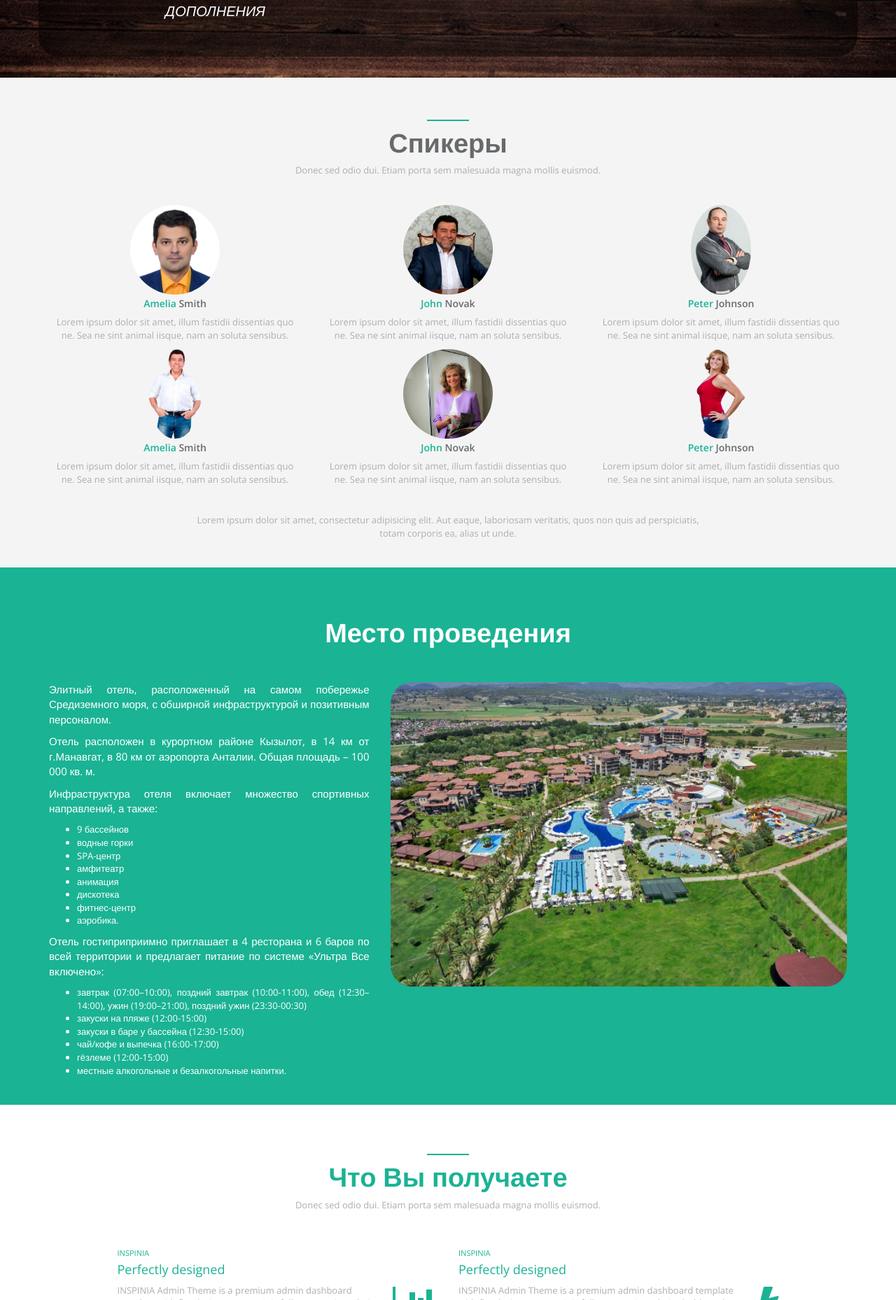
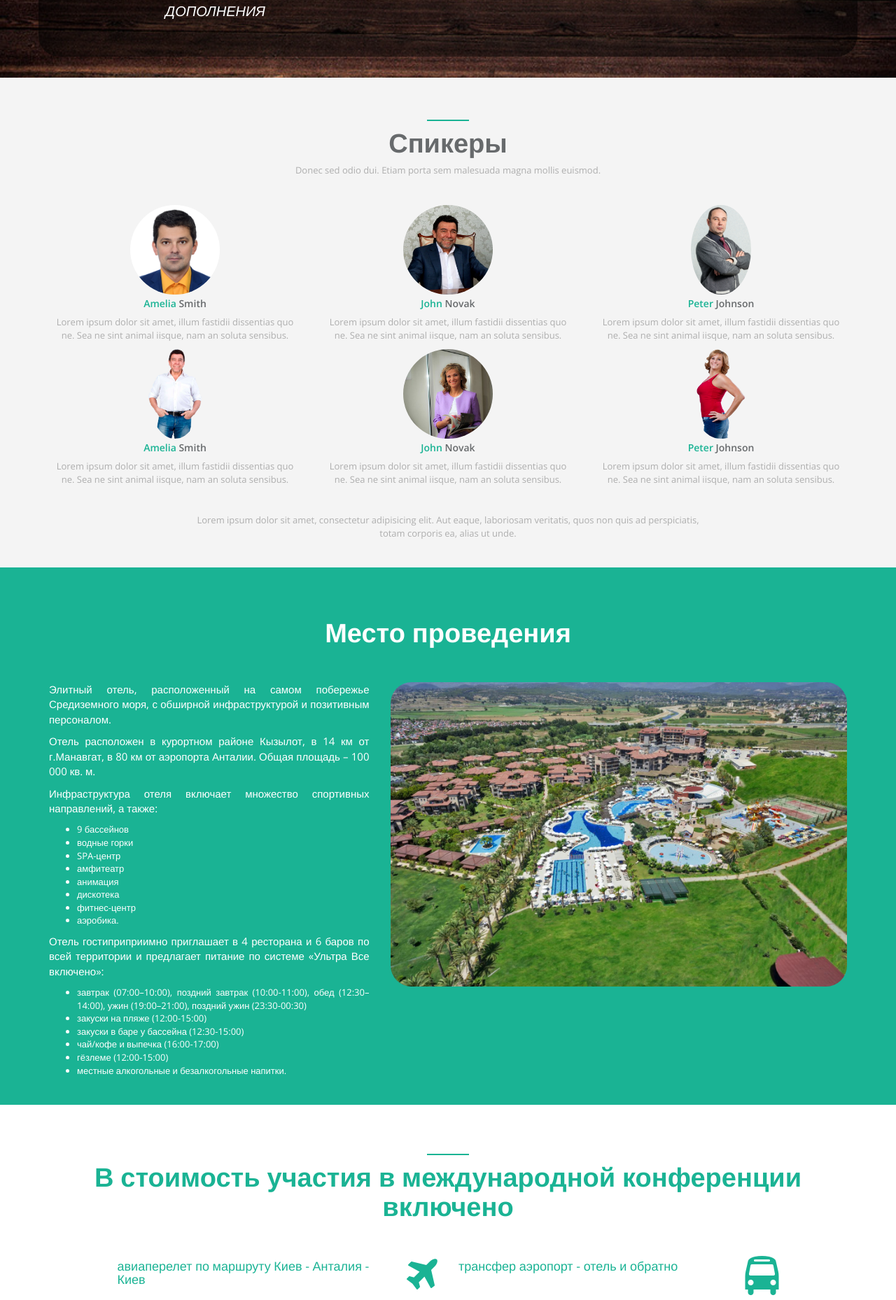
Before and after one commit to PielliaVasyl/a3t, a Django app: template landing/templates/landing.html in a window 1280 px wide. Shown: the part 4642-6500 px from the top of the page at 70% size. Run offline with Django 3.2, Linux system fonts and the light colour scheme; the template is opened without the code that fills it: most values are stand-ins (such as "Sample title", 1, 10 or a date in 2020); some libraries are stand-ins or nearby versions.

Commit message:
some text changes

```diff
--- a/landing/templates/landing.html
+++ b/landing/templates/landing.html
@@ -129,7 +129,7 @@
         <div class="row">
             <div class="col-lg-12 text-center">
                 <div class="navy-line"></div>
-                <h1 style="font-weight: 700; font-size: 38px;">Участие в Конгрессе дает Вам возможность</h1>
+                <h1 style="font-weight: 700; font-size: 38px;">Участие в конференции дает Вам возможность</h1>
                 <!--<p>Donec sed odio dui. Etiam porta sem malesuada magna mollis euismod. </p>-->
             </div>
         </div>
@@ -439,46 +439,70 @@
         <div class="row">
             <div class="col-lg-12 text-center">
                 <div class="navy-line"></div>
-                <h1 style="font-weight: 700; font-size: 38px;">Что Вы получаете</h1>
-                <p>Donec sed odio dui. Etiam porta sem malesuada magna mollis euismod. </p>
+                <h1 style="font-weight: 700; font-size: 38px;">В стоимость участия в международной конференции включено</h1>
+                <!--<p>Donec sed odio dui. Etiam porta sem malesuada magna mollis euismod. </p>-->
             </div>
         </div>
         <div class="row">
             <div class="col-lg-5 col-lg-offset-1 features-text">
-                <small>INSPINIA</small>
-                <h2>Perfectly designed </h2>
-                <i class="fa fa-bar-chart big-icon pull-right"></i>
-                <p>INSPINIA Admin Theme is a premium admin dashboard template with flat design concept. It is fully
-                    responsive admin dashboard template built with Bootstrap 3+ Framework, HTML5 and CSS3, Media query.
-                    It has a huge collection of reusable UI components and integrated with.</p>
+                <!--<small>INSPINIA</small>-->
+                <!--<h2>авиаперелет по маршруту Киев - Анталия - Киев </h2>-->
+                <i class="fa fa-plane big-icon pull-right"></i>
+                <h2>авиаперелет по маршруту Киев - Анталия - Киев</h2>
             </div>
             <div class="col-lg-5 features-text">
-                <small>INSPINIA</small>
-                <h2>Perfectly designed </h2>
-                <i class="fa fa-bolt big-icon pull-right"></i>
-                <p>INSPINIA Admin Theme is a premium admin dashboard template with flat design concept. It is fully
-                    responsive admin dashboard template built with Bootstrap 3+ Framework, HTML5 and CSS3, Media query.
-                    It has a huge collection of reusable UI components and integrated with.</p>
+                <i class="fa fa-bus big-icon pull-right"></i>
+                <h2>трансфер аэропорт - отель и обратно</h2>
             </div>
         </div>
         <div class="row">
             <div class="col-lg-5 col-lg-offset-1 features-text">
-                <small>INSPINIA</small>
-                <h2>Perfectly designed </h2>
-                <i class="fa fa-clock-o big-icon pull-right"></i>
-                <p>INSPINIA Admin Theme is a premium admin dashboard template with flat design concept. It is fully
-                    responsive admin dashboard template built with Bootstrap 3+ Framework, HTML5 and CSS3, Media query.
-                    It has a huge collection of reusable UI components and integrated with.</p>
+                <i class="fa fa-bed big-icon pull-right"></i>
+                <h2>проживание в 2-х местных номерах уровня "стандарт"; возможно размещение в других номерах по индивидуальному заказу и согласованию</h2>
             </div>
             <div class="col-lg-5 features-text">
-                <small>INSPINIA</small>
-                <h2>Perfectly designed </h2>
-                <i class="fa fa-users big-icon pull-right"></i>
-                <p>INSPINIA Admin Theme is a premium admin dashboard template with flat design concept. It is fully
-                    responsive admin dashboard template built with Bootstrap 3+ Framework, HTML5 and CSS3, Media query.
-                    It has a huge collection of reusable UI components and integrated with.</p>
+                <i class="fa fa-cutlery big-icon pull-right"></i>
+                <h2>питание по системе "Ультра Все включено"</h2>
             </div>
         </div>
+        <div class="row">
+            <div class="col-lg-5 col-lg-offset-1 features-text">
+                <i class="fa fa-check big-icon pull-right"></i>
+                <h2>участие во всех бухгалтерский семинарах, круглых столах и секциях</h2>
+            </div>
+            <div class="col-lg-5 features-text">
+                <i class="fa fa-file-text big-icon pull-right"></i>
+                <h2>сертификат участника конференции</h2>
+            </div>
+        </div>
+
+        <div class="row">
+            <div class="col-lg-5 col-lg-offset-1 features-text">
+                <i class="fa fa-thumbs-o-up big-icon pull-right"></i>
+                <h2>участие во всех тренингах, практиках и программах авторов технологии здорового тела и практических психологов</h2>
+            </div>
+            <div class="col-lg-5 features-text">
+                <i class="fa fa-ambulance big-icon pull-right"></i>
+                <h2>медицинская страховка</h2>
+            </div>
+        </div>
+        <div class="row">
+            <div class="col-lg-5 col-lg-offset-1 features-text">
+                <i class="fa fa-car big-icon pull-right"></i>
+                <h2>обзорная экскурсия по анатолийскому побережью</h2>
+            </div>
+            <div class="col-lg-5 features-text">
+                <i class="fa fa-star big-icon pull-right"></i>
+                <h2>посещение бассейнов, фитнес и SPA центров, развлекательных мероприятий</h2>
+            </div>
+        </div>
+        <div class="row">
+            <div class="col-lg-5 col-lg-offset-1 features-text">
+                <i class="fa fa-wifi big-icon pull-right"></i>
+                <h2>интернет wi-fi</h2>
+            </div>
+        </div>
+
         <div class="row">
             <div class="col-lg-12 text-center" style="margin-top:10px">
                 <a style="font-size:45px; border-radius: 20px" href="#registration" class="btn btn-warning">Регистрация</a>
```
